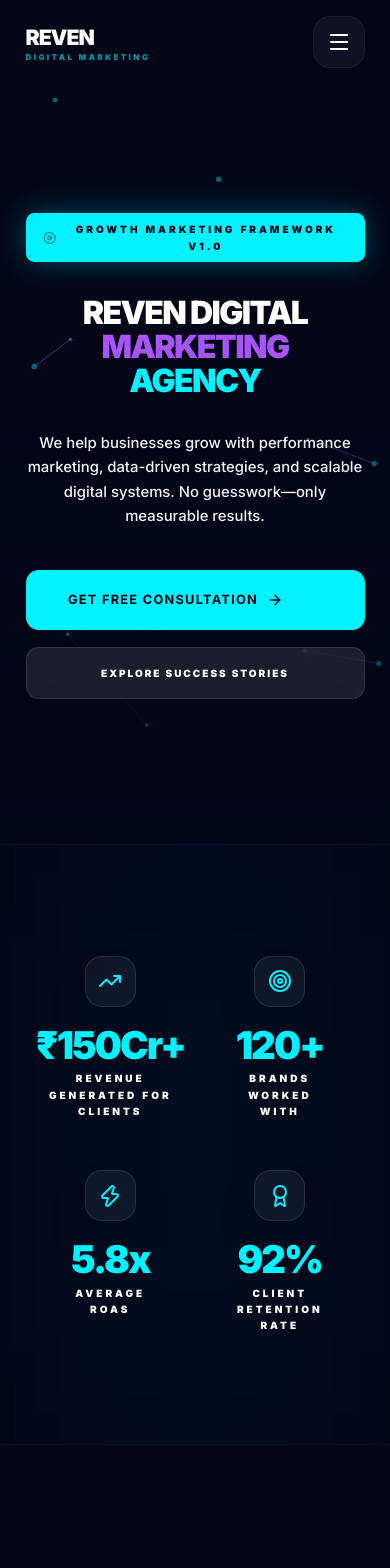
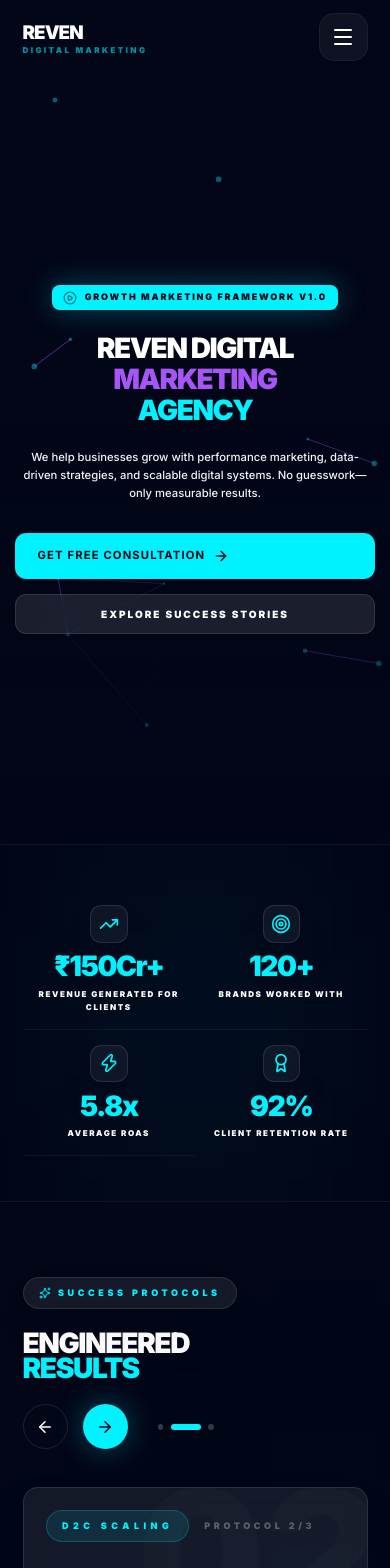
Before and after one commit to thanveer21cs52/digital-marketing-website, a React (Vite) app: page / in a window 390 px wide. Shown: the top 1568 px of the page. Built offline with nearby package versions, Linux system fonts and the light colour scheme.

Commit message:
feat: implement core UI components, styling, and page structure for the application

```diff
--- a/src/components/Footer.tsx
+++ b/src/components/Footer.tsx
@@ -8,7 +8,7 @@ const ui = homeData.footerUi;
 const Footer = () => {
   return (
     <footer className="pt-24 pb-12 border-t border-white/5 relative z-10">
-      <div className="container px-6 grid grid-cols-1 md:grid-cols-4 gap-16 mb-24">
+      <div className="container px-6 grid grid-cols-1 md:grid-cols-4 gap-10 sm:gap-16 mb-16 sm:mb-24">
         <div className="md:col-span-1 flex flex-col items-start">
           <Link to="/" className="text-3xl font-black tracking-tighter mb-8">
             {commonData.shortName.toUpperCase()}<span className="text-accent">.</span>
--- a/src/components/Navbar.tsx
+++ b/src/components/Navbar.tsx
@@ -142,7 +142,7 @@ const Navbar = () => {
             initial={{ opacity: 0 }}
             animate={{ opacity: 1 }}
             exit={{ opacity: 0 }}
-            className="fixed inset-0 z-[55] bg-primary px-6 pt-32 flex flex-col items-center text-center space-y-8 overflow-y-auto no-scrollbar"
+            className="fixed inset-0 z-[55] bg-primary px-6 pt-32 pb-24 flex flex-col items-center text-center space-y-8 overflow-y-auto no-scrollbar"
           >
             {commonData.navLinks.map((link) => (
               <div key={link.name} className="flex flex-col items-center">
--- a/src/components/StackedCaseStudies.tsx
+++ b/src/components/StackedCaseStudies.tsx
@@ -30,7 +30,7 @@ const StackedCaseStudies = () => {
   };
 
   return (
-    <section className="relative py-32 sm:py-40 overflow-hidden">
+    <section className="relative py-20 sm:py-32 lg:py-40 overflow-hidden">
       {/* Subtle ambient glows */}
       <div className="absolute inset-0 z-0 pointer-events-none overflow-hidden">
         <div className="absolute top-1/4 right-0 w-1/3 h-1/2 bg-accent/5 blur-[150px] rounded-full"></div>
@@ -39,7 +39,7 @@ const StackedCaseStudies = () => {
 
       <div className="container px-6 lg:px-12 relative z-10">
         {/* Section Header */}
-        <div className="flex flex-col lg:flex-row justify-between items-start lg:items-end mb-20 gap-8">
+        <div className="flex flex-col lg:flex-row justify-between items-start lg:items-end mb-10 sm:mb-20 gap-6 sm:gap-8">
           <div className="max-w-2xl">
             <motion.div
               initial={{ opacity: 0, y: 20 }}
@@ -50,7 +50,7 @@ const StackedCaseStudies = () => {
               <Sparkles size={12} className="text-accent" />
               <span className="text-[9px] font-black uppercase tracking-[0.4em] text-accent">{ui.preTitle}</span>
             </motion.div>
-            <h2 className="text-4xl sm:text-6xl font-black text-white tracking-tighter uppercase leading-[0.9]">
+            <h2 className="text-3xl sm:text-6xl font-black text-white tracking-tighter uppercase leading-[0.9]">
               {ui.titleLine1}<br />
               <span className="text-accent">{ui.titleLine2}</span>
             </h2>
@@ -96,7 +96,7 @@ const StackedCaseStudies = () => {
           >
             <div className="grid grid-cols-1 lg:grid-cols-12 gap-8">
               {/* Left: Main Card */}
-              <div className="lg:col-span-7 glass-dark rounded-[2.5rem] p-10 sm:p-14 border border-white/10 relative overflow-hidden group hover:border-accent/30 hover:-translate-y-2 hover:shadow-[0_20px_60px_-15px_rgba(0,242,255,0.15)] transition-all duration-500">
+              <div className="lg:col-span-7 glass-dark rounded-2xl sm:rounded-[2.5rem] p-6 sm:p-10 lg:p-14 border border-white/10 relative overflow-hidden group hover:border-accent/30 hover:-translate-y-2 hover:shadow-[0_20px_60px_-15px_rgba(0,242,255,0.15)] transition-all duration-500">
                 {/* Large step number */}
                 <div className="absolute -top-6 -right-4 text-[12rem] font-black text-white/[0.02] leading-none select-none pointer-events-none">
                   0{index + 1}
@@ -135,7 +135,7 @@ const StackedCaseStudies = () => {
               {/* Right: Metrics Stack */}
               <div className="lg:col-span-5 flex flex-col gap-6">
                 {/* Primary Metric */}
-                <div className="glass-dark rounded-[2rem] p-8 sm:p-10 flex-1 flex flex-col justify-center border border-white/10 group hover:border-accent/30 hover:-translate-y-2 hover:shadow-[0_20px_60px_-15px_rgba(0,242,255,0.15)] transition-all duration-500 relative overflow-hidden">
+                <div className="glass-dark rounded-2xl sm:rounded-[2rem] p-6 sm:p-8 lg:p-10 flex-1 flex flex-col justify-center border border-white/10 group hover:border-accent/30 hover:-translate-y-2 hover:shadow-[0_20px_60px_-15px_rgba(0,242,255,0.15)] transition-all duration-500 relative overflow-hidden">
                   <div className="absolute inset-0 bg-gradient-to-br from-accent/5 to-transparent opacity-0 group-hover:opacity-100 transition-opacity duration-700"></div>
                   <div className="relative z-10">
                     <p className="text-[9px] font-black uppercase tracking-[0.5em] text-white/30 mb-3">{ui.primaryMetricLabel}</p>
--- a/src/index.css
+++ b/src/index.css
@@ -34,7 +34,13 @@
 
 @layer base {
   html {
-    font-size: 17px;
+    font-size: 15px;
+  }
+
+  @media (min-width: 640px) {
+    html {
+      font-size: 17px;
+    }
   }
 
   body {
@@ -101,7 +107,7 @@
   }
 
   .btn {
-    @apply inline-flex items-center px-10 py-5 rounded-xl font-bold transition-all duration-500 uppercase tracking-widest text-xs;
+    @apply inline-flex items-center px-6 py-4 sm:px-10 sm:py-5 rounded-xl font-bold transition-all duration-500 uppercase tracking-widest text-xs;
   }
 
   .btn-primary {
@@ -114,7 +120,7 @@
 }
 
 .section-padding {
-  @apply py-24 md:py-40;
+  @apply py-16 sm:py-24 md:py-40;
 }
 
 @layer utilities {
--- a/src/pages/Contact.tsx
+++ b/src/pages/Contact.tsx
@@ -87,7 +87,7 @@ const Contact = () => {
                 href={item.href}
                 target="_blank"
                 rel="noopener noreferrer"
-                className="py-8 px-8 flex items-center gap-5 group glass-dark rounded-2xl hover:border-accent/30 hover:-translate-y-2 hover:shadow-[0_20px_60px_-15px_rgba(0,242,255,0.15)] transition-all duration-500"
+                className="py-6 sm:py-8 px-6 sm:px-8 flex items-center gap-4 sm:gap-5 group glass-dark rounded-2xl hover:border-accent/30 hover:-translate-y-2 hover:shadow-[0_20px_60px_-15px_rgba(0,242,255,0.15)] transition-all duration-500"
               >
                 <div className="w-12 h-12 rounded-xl bg-accent/10 text-accent flex items-center justify-center shrink-0 group-hover:bg-accent group-hover:text-primary transition-all">
                   <item.icon size={20} />
@@ -113,7 +113,7 @@ const Contact = () => {
               viewport={{ once: true }}
               className="lg:col-span-8"
             >
-              <div className="glass-dark p-10 md:p-16 rounded-3xl border border-white/10">
+              <div className="glass-dark p-6 sm:p-10 md:p-16 rounded-2xl sm:rounded-3xl border border-white/10">
                 <div className="mb-12">
                   <h2 className="text-3xl md:text-4xl font-extrabold tracking-tight mb-4 text-white">
                     {ui.formTitle}
--- a/src/pages/Home.tsx
+++ b/src/pages/Home.tsx
@@ -23,16 +23,16 @@ const Home = () => {
   return (
     <div className="home-page overflow-hidden">
       {/* Premium Hero Section with Particle Background */}
-      <section className="relative h-screen w-full overflow-hidden bg-transparent">
+      <section className="relative min-h-screen w-full overflow-hidden bg-transparent">
         <div className="absolute inset-0 bg-gradient-to-t from-primary/60 via-transparent to-transparent z-10"></div>
 
-        <div className="relative z-20 h-full flex flex-col justify-center items-center px-6 max-w-7xl mx-auto text-center">
-          <div className="max-w-4xl pt-16 w-full">
+        <div className="relative z-20 min-h-screen flex flex-col justify-center items-center px-4 sm:px-6 max-w-7xl mx-auto text-center">
+          <div className="max-w-4xl pt-20 sm:pt-16 w-full">
             <motion.div
               initial={{ opacity: 0, y: 20 }}
               animate={{ opacity: 1, y: 0 }}
               transition={{ duration: 0.8, delay: 0.2 }}
-              className="inline-flex items-center gap-2 mb-8 bg-accent text-primary px-4 py-2 rounded-lg font-black text-[10px] uppercase tracking-[0.3em] shadow-glow"
+              className="inline-flex items-center gap-2 mb-6 sm:mb-8 bg-accent text-primary px-3 sm:px-4 py-1.5 sm:py-2 rounded-lg font-black text-[9px] sm:text-[10px] uppercase tracking-[0.2em] sm:tracking-[0.3em] shadow-glow"
             >
               <PlayCircle size={14} className="animate-pulse" />
               <span>{homeData.ui.protocolVersion}</span>
@@ -42,7 +42,7 @@ const Home = () => {
               initial={{ opacity: 0, y: 30 }}
               animate={{ opacity: 1, y: 0 }}
               transition={{ duration: 0.8, delay: 0.4 }}
-              className="text-white text-[32px] sm:text-6xl md:text-7xl lg:text-8xl font-black leading-[1.05] sm:leading-[0.9] tracking-tighter mb-8 uppercase"
+              className="text-white text-[28px] sm:text-6xl md:text-7xl lg:text-8xl font-black leading-[1.1] sm:leading-[0.9] tracking-tighter mb-6 sm:mb-8 uppercase"
             >
               {homeData.ui.heroTitleLine1} <br />
               <span className="text-secondary">{homeData.ui.heroTitleLine2}</span> <br />
@@ -53,7 +53,7 @@ const Home = () => {
               initial={{ opacity: 0, y: 20 }}
               animate={{ opacity: 1, y: 0 }}
               transition={{ duration: 0.8, delay: 0.6 }}
-              className="text-slate-100 text-sm sm:text-lg md:text-xl max-w-2xl mx-auto font-medium leading-relaxed mb-10 opacity-90"
+              className="text-slate-100 text-xs sm:text-lg md:text-xl max-w-2xl mx-auto font-medium leading-relaxed mb-8 sm:mb-10 opacity-90"
             >
               {homeData.hero.subtitle}
             </motion.p>
@@ -68,7 +68,7 @@ const Home = () => {
                 {homeData.hero.cta.text}
                 <ArrowRight className="ml-2 group-hover:translate-x-1 transition-transform" size={16} />
               </Link>
-              <Link to="/case-studies" className="px-8 py-4 bg-white/10 backdrop-blur-md border border-white/10 text-white rounded-xl font-black text-[10px] uppercase tracking-[0.2em] hover:bg-white/20 transition-all w-full sm:w-auto">
+              <Link to="/case-studies" className="px-6 sm:px-8 py-3 sm:py-4 bg-white/10 backdrop-blur-md border border-white/10 text-white rounded-xl font-black text-[10px] uppercase tracking-[0.2em] hover:bg-white/20 transition-all w-full sm:w-auto text-center">
                 {homeData.ui.caseStudiesCta}
               </Link>
             </motion.div>
@@ -80,12 +80,12 @@ const Home = () => {
 
 
       {/* High-Performance Metric Ribbon */}
-      <section className="py-20 relative overflow-hidden border-y border-white/5">
+      <section className="py-12 sm:py-20 relative overflow-hidden border-y border-white/5">
         {/* Subtle background glow */}
         <div className="absolute top-0 left-1/4 w-1/2 h-full bg-accent/5 blur-[100px] pointer-events-none"></div>
 
         <div className="container px-6 lg:px-12 relative z-10">
-          <div className="grid grid-cols-2 lg:grid-cols-4 gap-0">
+          <div className="grid grid-cols-2 lg:grid-cols-4 gap-0 divide-y divide-white/5 lg:divide-y-0">
             {homeData.stats.map((stat, i) => {
               const icons = [TrendingUp, Target, Zap, Award];
               const Icon = icons[i] || Zap;
@@ -97,22 +97,22 @@ const Home = () => {
                   whileInView={{ opacity: 1, y: 0 }}
                   transition={{ duration: 0.8, delay: i * 0.15, ease: [0.16, 1, 0.3, 1] }}
                   viewport={{ once: true }}
-                  className={`px-8 py-6 group ${i !== homeData.stats.length - 1 ? 'lg:border-r border-white/5' : ''}`}
+                  className={`px-4 sm:px-8 py-4 sm:py-6 group ${i !== homeData.stats.length - 1 ? 'lg:border-r border-white/5' : ''}`}
                 >
-                  <div className="flex flex-col items-center lg:items-start space-y-4">
-                    <div className="w-12 h-12 rounded-2xl bg-white/5 border border-white/10 flex items-center justify-center text-accent group-hover:bg-accent group-hover:text-primary transition-all duration-500 shadow-premium">
-                      <Icon size={24} />
+                  <div className="flex flex-col items-center lg:items-start space-y-2 sm:space-y-4">
+                    <div className="w-10 h-10 sm:w-12 sm:h-12 rounded-xl sm:rounded-2xl bg-white/5 border border-white/10 flex items-center justify-center text-accent group-hover:bg-accent group-hover:text-primary transition-all duration-500 shadow-premium">
+                      <Icon size={20} />
                     </div>
 
                     <div className="space-y-1 text-center lg:text-left">
                       <motion.div
                         initial={{ opacity: 0, scale: 0.5 }}
                         whileInView={{ opacity: 1, scale: 1 }}
-                        className="text-4xl sm:text-5xl lg:text-6xl font-black text-accent tracking-tighter"
+                        className="text-3xl sm:text-5xl lg:text-6xl font-black text-accent tracking-tighter"
                       >
                         {stat.value}
                       </motion.div>
-                      <div className="text-[10px] font-black uppercase tracking-[0.3em] text-white group-hover:text-accent transition-colors duration-300">
+                      <div className="text-[8px] sm:text-[10px] font-black uppercase tracking-[0.2em] sm:tracking-[0.3em] text-white group-hover:text-accent transition-colors duration-300">
                         {stat.label}
                       </div>
                     </div>
@@ -129,7 +129,7 @@ const Home = () => {
       {/* Methodology Section */}
       <section className="section-padding relative">
         <div className="container px-6 lg:px-12">
-          <div className="text-center mb-24 max-w-3xl mx-auto">
+          <div className="text-center mb-12 sm:mb-24 max-w-3xl mx-auto">
             <span className="text-xs font-black uppercase tracking-[0.4em] text-accent mb-6 block">{homeData.ui.methodologyPreTitle}</span>
             <h2 className="text-4xl sm:text-5xl font-black uppercase tracking-tighter leading-none mb-10">
               {homeData.ui.methodologyTitle}
@@ -137,7 +137,7 @@ const Home = () => {
             <div className="h-1.5 w-24 bg-accent mx-auto rounded-full"></div>
           </div>
 
-          <div className="grid grid-cols-1 md:grid-cols-2 lg:grid-cols-4 gap-8">
+          <div className="grid grid-cols-1 sm:grid-cols-2 lg:grid-cols-4 gap-6 sm:gap-8">
             {homeData.methodology.map((step, i) => (
               <motion.div
                 key={step.step}
@@ -145,7 +145,7 @@ const Home = () => {
                 whileInView={{ opacity: 1, y: 0 }}
                 transition={{ delay: i * 0.1 }}
                 viewport={{ once: true }}
-                className="glass-dark p-10 rounded-[3rem] border border-white/10 hover:border-accent/30 hover:-translate-y-3 hover:shadow-[0_20px_60px_-15px_rgba(0,242,255,0.15)] transition-all duration-500 group relative overflow-hidden cursor-pointer"
+                className="glass-dark p-6 sm:p-10 rounded-2xl sm:rounded-[3rem] border border-white/10 hover:border-accent/30 hover:-translate-y-3 hover:shadow-[0_20px_60px_-15px_rgba(0,242,255,0.15)] transition-all duration-500 group relative overflow-hidden cursor-pointer"
               >
                 <div className="text-8xl font-black text-white/5 absolute -top-4 -right-4 transition-colors group-hover:text-accent/10">
                   {step.step}
@@ -163,9 +163,9 @@ const Home = () => {
       <PricingGrid />
 
       {/* Industries Slider (Horizontal Scroll) */}
-      <section className="py-24 text-white relative">
+      <section className="py-16 sm:py-24 text-white relative">
         <div className="container px-6 lg:px-12">
-          <div className="flex flex-col lg:flex-row justify-between items-end mb-16 gap-8">
+          <div className="flex flex-col lg:flex-row justify-between items-end mb-10 sm:mb-16 gap-6 sm:gap-8">
             <div className="max-w-2xl text-center lg:text-left w-full lg:w-auto">
               <span className="text-accent font-black uppercase tracking-[0.5em] text-[10px] mb-4 block">{homeData.ui.verticalsPreTitle}</span>
               <h2 className="text-3xl sm:text-5xl font-black uppercase tracking-tighter leading-[1.1]">
@@ -195,7 +195,7 @@ const Home = () => {
             className="flex overflow-x-auto gap-6 no-scrollbar pt-6 pb-12 snap-x snap-mandatory"
           >
             {homeData.verticals.map((v) => (
-              <div key={v.title} className="min-w-[280px] sm:min-w-[400px] glass-dark p-10 rounded-[3rem] border border-white/10 hover:border-accent/30 hover:-translate-y-3 hover:shadow-[0_20px_60px_-15px_rgba(0,242,255,0.15)] transition-all duration-500 cursor-pointer group snap-start">
+              <div key={v.title} className="min-w-[280px] sm:min-w-[400px] glass-dark p-6 sm:p-10 rounded-2xl sm:rounded-[3rem] border border-white/10 hover:border-accent/30 hover:-translate-y-3 hover:shadow-[0_20px_60px_-15px_rgba(0,242,255,0.15)] transition-all duration-500 cursor-pointer group snap-start">
                 <h3 className="text-2xl font-black mb-4 uppercase tracking-tighter group-hover:text-accent">{v.title}</h3>
                 <p className="text-white/60 text-sm font-medium leading-relaxed mb-8">{v.focus}</p>
                 <div className="flex flex-wrap gap-2">
--- a/src/pages/Legal.tsx
+++ b/src/pages/Legal.tsx
@@ -99,7 +99,7 @@ const Legal = ({ type }: { type: 'terms' | 'privacy' }) => {
                     transition={{ delay: i * 0.05 }}
                     className="group"
                   >
-                    <div className="flex gap-6 md:gap-10 py-10 border-b border-white/5 last:border-none">
+                    <div className="flex gap-4 sm:gap-6 md:gap-10 py-8 sm:py-10 border-b border-white/5 last:border-none">
                       {/* Section number */}
                       <span className="text-3xl font-extrabold text-white/10 group-hover:text-accent/20 transition-colors shrink-0 pt-1 tabular-nums">
                         {section.id}
--- a/src/pages/ServiceDetail.tsx
+++ b/src/pages/ServiceDetail.tsx
@@ -143,7 +143,7 @@ const ServiceDetail = () => {
                 whileInView={{ opacity: 1, x: 0 }}
                 transition={{ delay: i * 0.1 }}
                 viewport={{ once: true }}
-                className="flex gap-8 group"
+                className="flex gap-4 sm:gap-8 group"
               >
                 <div className="flex flex-col items-center shrink-0">
                   <div className="w-12 h-12 rounded-full bg-accent text-primary font-extrabold text-sm flex items-center justify-center shadow-md group-hover:scale-110 transition-transform">
@@ -167,7 +167,7 @@ const ServiceDetail = () => {
       {/* ▌RELATED SERVICES */}
       <section className="py-28 md:py-40">
         <div className="container px-6">
-          <div className="flex items-end justify-between mb-16 gap-8">
+          <div className="flex flex-col sm:flex-row sm:items-end justify-between mb-10 sm:mb-16 gap-4 sm:gap-8">
             <div>
               <span className="text-[11px] font-bold uppercase tracking-[0.3em] text-accent mb-4 block">{ui.relatedPreTitle}</span>
               <h2 className="text-4xl md:text-5xl font-extrabold tracking-tight">
@@ -209,7 +209,7 @@ const ServiceDetail = () => {
       {/* ▌CTA */}
       <section className="pb-20">
         <div className="container px-6">
-          <div className="glass-dark text-white p-14 md:p-24 rounded-[3rem] text-center relative overflow-hidden border border-white/10">
+          <div className="glass-dark text-white p-8 sm:p-14 lg:p-24 rounded-2xl sm:rounded-[3rem] text-center relative overflow-hidden border border-white/10">
             <div className="absolute inset-0 opacity-[0.04] pointer-events-none" style={{ backgroundImage: 'radial-gradient(circle, #fff 1px, transparent 1px)', backgroundSize: '32px 32px' }} />
 
             <div className="relative z-10">
--- a/src/pages/Testimonials.tsx
+++ b/src/pages/Testimonials.tsx
@@ -134,7 +134,7 @@ const Testimonials = () => {
                 transition={{ delay: i * 0.1 }}
                 viewport={{ once: true }}
               >
-                <div className="grid grid-cols-1 lg:grid-cols-12 gap-8 p-10 md:p-14 rounded-3xl glass-dark hover:border-accent/30 hover:-translate-y-2 hover:shadow-[0_20px_60px_-15px_rgba(0,242,255,0.15)] transition-all duration-500 group">
+                <div className="grid grid-cols-1 lg:grid-cols-12 gap-6 sm:gap-8 p-6 sm:p-10 md:p-14 rounded-2xl sm:rounded-3xl glass-dark hover:border-accent/30 hover:-translate-y-2 hover:shadow-[0_20px_60px_-15px_rgba(0,242,255,0.15)] transition-all duration-500 group">
 
                   <div className="lg:col-span-3 flex flex-col justify-center">
                     <div className="bg-white/5 rounded-2xl p-8 text-center border border-white/10 group-hover:bg-accent/5 group-hover:border-accent/20 transition-all">
@@ -202,14 +202,14 @@ const Testimonials = () => {
 
         <div className="container px-6 relative z-10">
           <div className="grid grid-cols-1 lg:grid-cols-2 gap-16 items-center">
-            <div>
+            <div className="text-center lg:text-left">
               <h2 className="text-4xl md:text-6xl font-extrabold tracking-tight mb-8">
                 {ui.ctaTitle}
               </h2>
               <p className="text-lg text-white/40 leading-relaxed mb-12 max-w-lg">
                 {ui.ctaSubtitle}
               </p>
-              <div className="flex flex-wrap gap-4">
+              <div className="flex flex-wrap gap-4 justify-center lg:justify-start">
                 <Link
                   to="/contact"
                   className="inline-flex items-center gap-3 px-10 py-5 bg-accent text-primary font-bold text-sm rounded-full hover:brightness-110 transition-all shadow-lg shadow-accent/30"
```
Also changed, not shown: src/components/PricingGrid.tsx (+4 -4 lines), src/pages/About.tsx (+5 -5 lines), src/pages/Services.tsx (+4 -4 lines).
